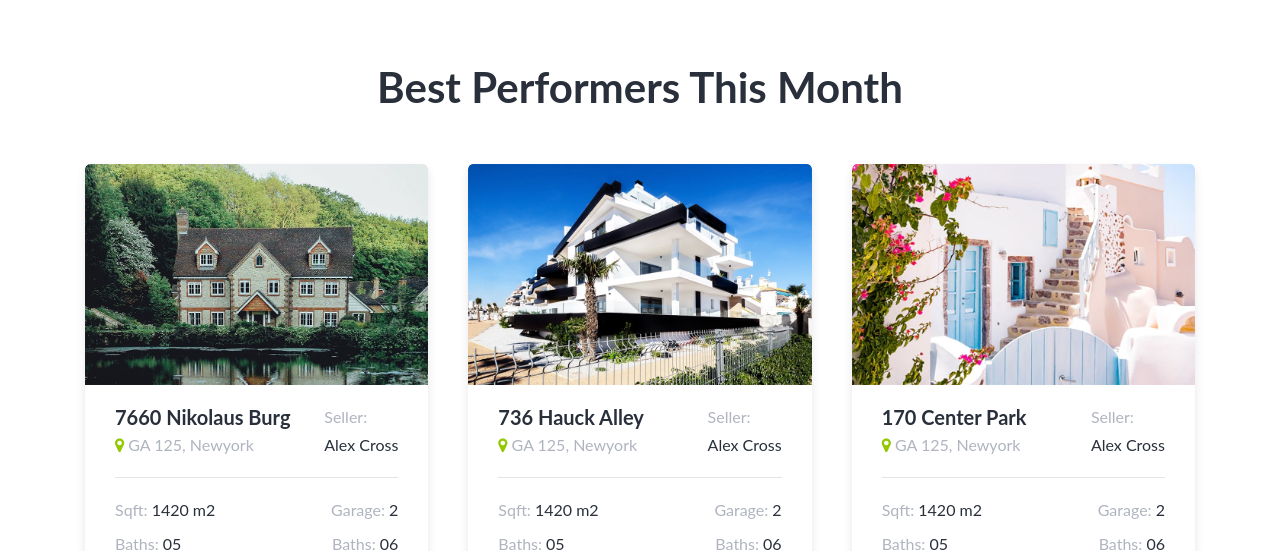
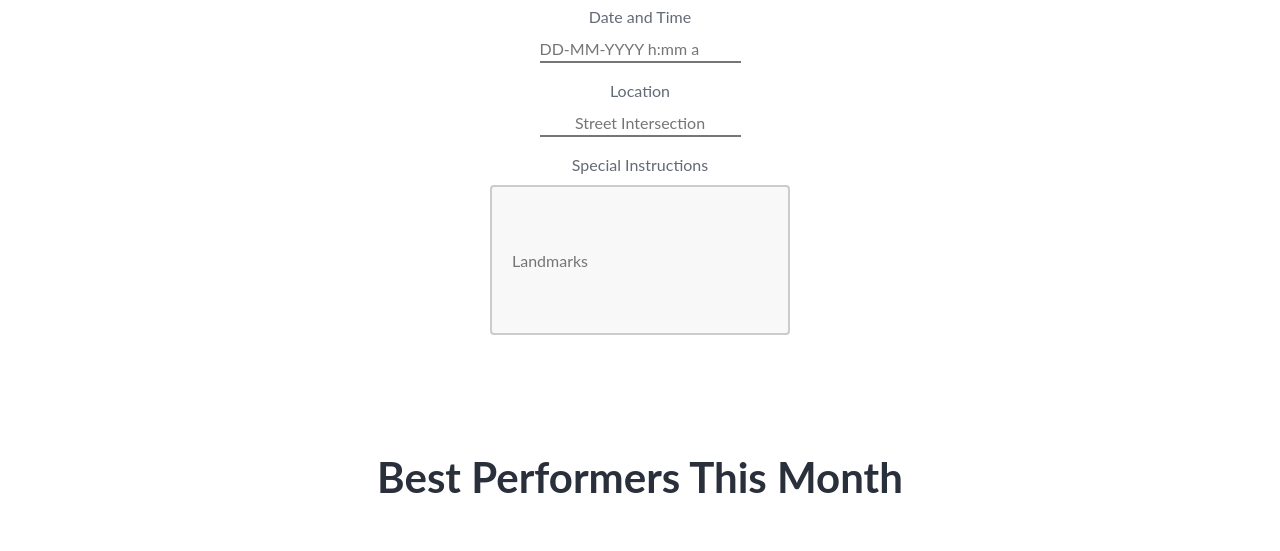
Before and after one commit to kenthedev/CharityParity, a website: page index.html in a window 1280 px wide. Shown: the part 869-1420 px from the top of the page. Drawn offline with Linux system fonts and the light colour scheme; some packages are replaced by stand-ins of ours.

Commit message:
Changed some CSS

```diff
--- a/css/style.css
+++ b/css/style.css
@@ -1155,3 +1155,38 @@ text-shadow: none;
 	.glyph .fs1 {
 		font-size: 2em;
 	}
+
+	#submission{
+		text-align: center;
+	}
+
+	#datetime12{
+		outline: none;
+		border-top: 0px;
+		border-left: 0px;
+		border-right: 0px;
+	}
+
+	#location{
+		outline: none;
+		text-align: center;
+		border-top: 0px;
+		border-left: 0px;
+		border-right: 0px;
+	}
+
+	#instructions{
+
+		outline: none;
+		border-top: 0px;
+		border-left: 0px;
+		border-right: 0px;
+		width: 300px;
+		height: 150px;
+		padding: 12px 20px;
+  		box-sizing: border-box;
+  		border: 2px solid #ccc;
+  		border-radius: 4px;
+  		background-color: #f8f8f8;
+  		resize: none;
+	}
--- a/index.html
+++ b/index.html
@@ -116,6 +116,29 @@
         }
     </script>
     <!-- **** Welcome Maps Area End **** -->
+    <!-- **** Submission Box **** -->
+    <fieldset id='submission'>
+    <legend>Event Details</legend>
+    <p>
+    	<label>Date and Time</label><br>
+    	    <input type="text" id="datetime12" data-format="DD-MM-YYYY h:mm a" data-template="DD / MM / YYYY
+    	        hh : mm a" name="datetime" placeholder="DD-MM-YYYY h:mm a">
+    	<script>
+    	$(function(){
+        	$('#datetime12').combodate();
+    	});
+    	</script>
+    </p>
+    <p>
+    	<label>Location</label><br>
+    		<input type='text' id='location' placeholder='Street Intersection'>
+    </p>
+    <p>
+    	<label>Special Instructions</label><br>
+    		<input type='text' id='instructions' placeholder='Landmarks'>
+    </p>
+    </fieldset>
+
     <!-- **** Sale area Start **** -->
     <section class="rehome-house-sale-area section-padding-100-60">
         <div class="container">
```
